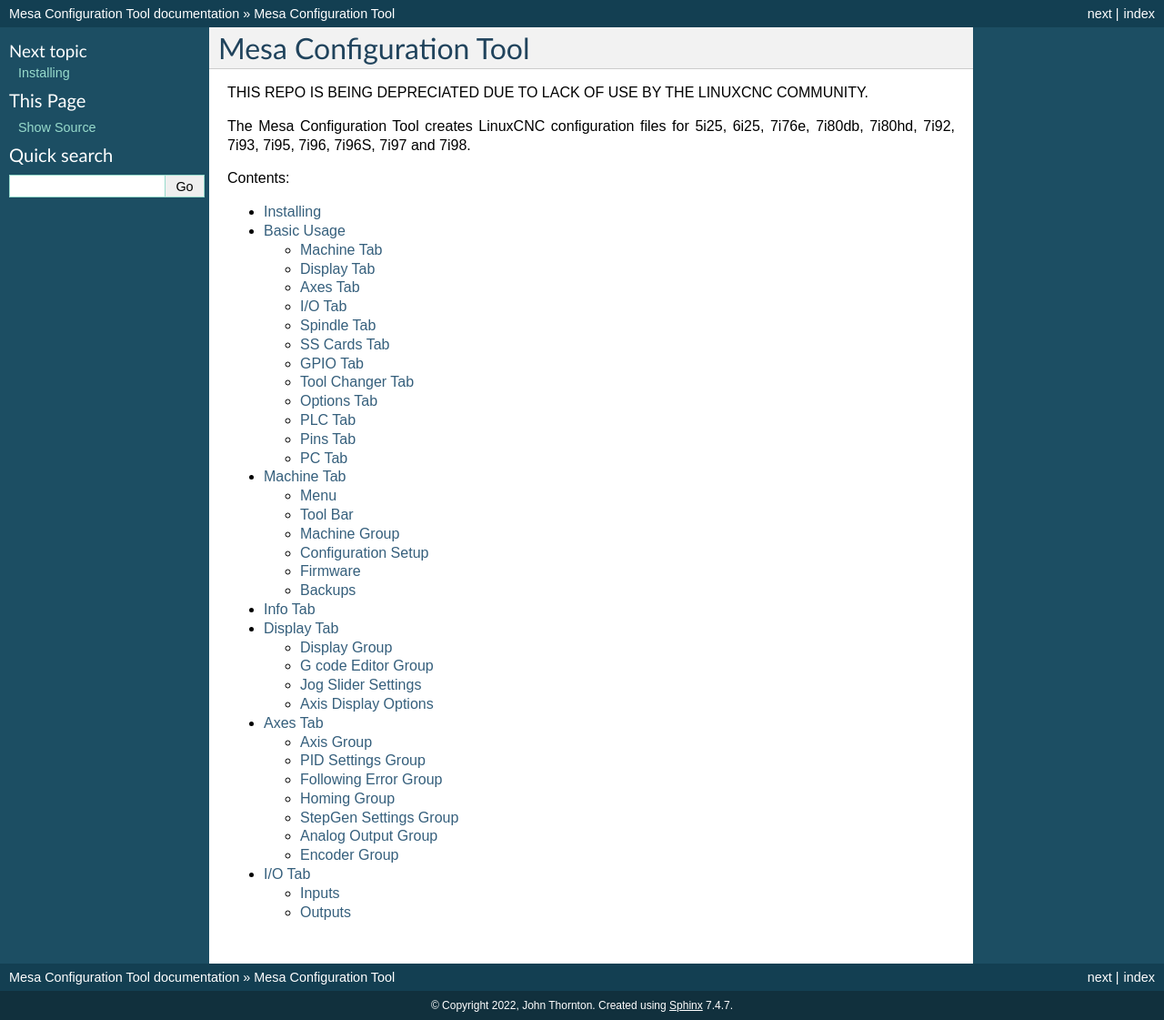
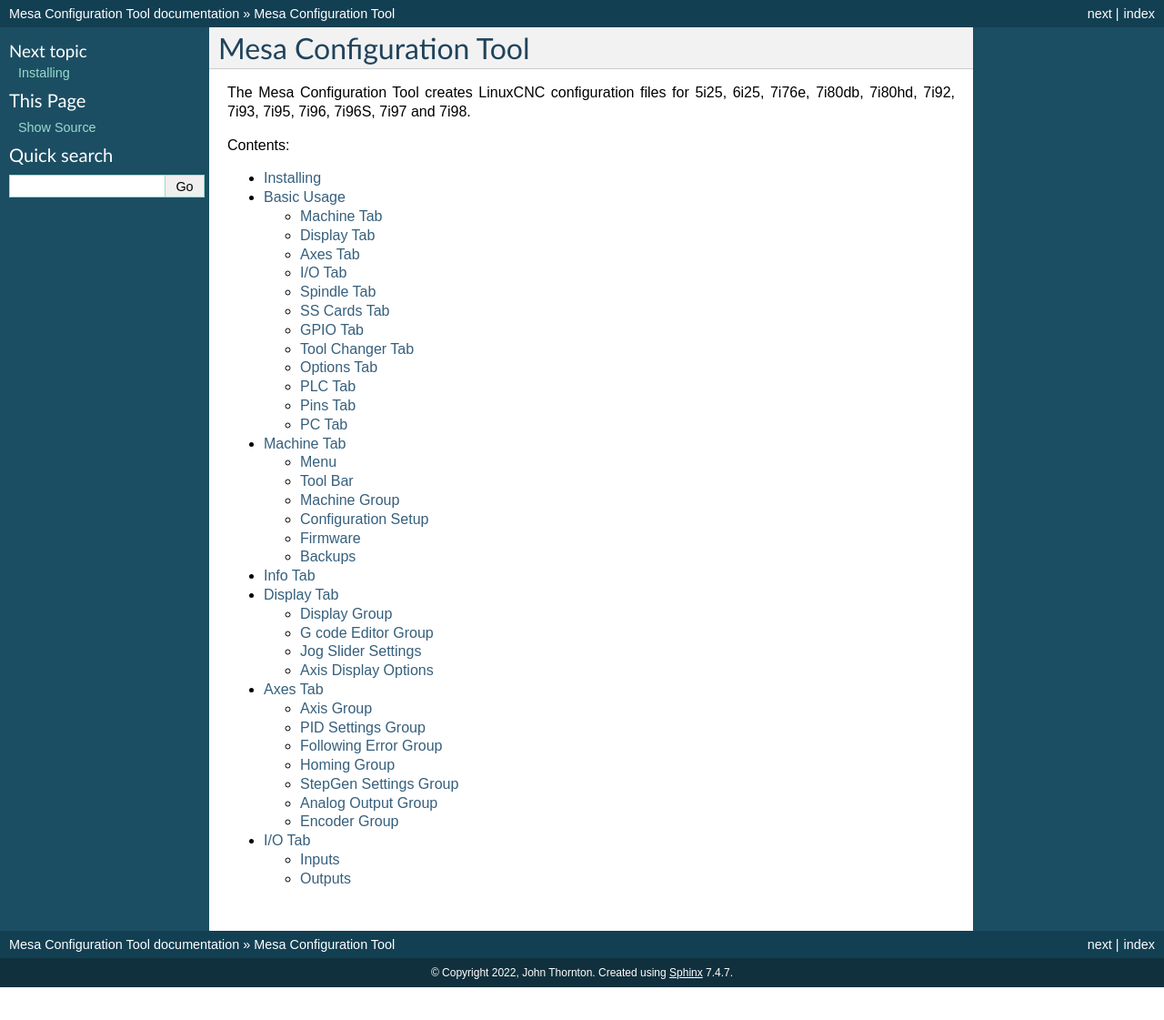
Before and after one commit to jethornton/mesact1, a Sphinx documentation site: the page built from docs/source/index.rst, in a window 1280 px wide. Shown: the whole page at 91% size. Built offline with Sphinx 7.4.7, drawn with Linux system fonts in a browser that asks for light colours; after the commit the page ends 1085 px from its top, so only the background shows below that.

Commit message:
update readme
Signed-off-by: john <john@debian-BULLSEYE-live-builder-AMD64>

```diff
--- a/docs/source/index.rst
+++ b/docs/source/index.rst
@@ -1,6 +1,5 @@
 Mesa Configuration Tool
 =======================
-THIS REPO IS BEING DEPRECIATED DUE TO LACK OF USE BY THE LINUXCNC COMMUNITY.
 
 The Mesa Configuration Tool creates LinuxCNC configuration files for
 5i25, 6i25, 7i76e, 7i80db, 7i80hd, 7i92, 7i93, 7i95, 7i96, 7i96S, 7i97
```
